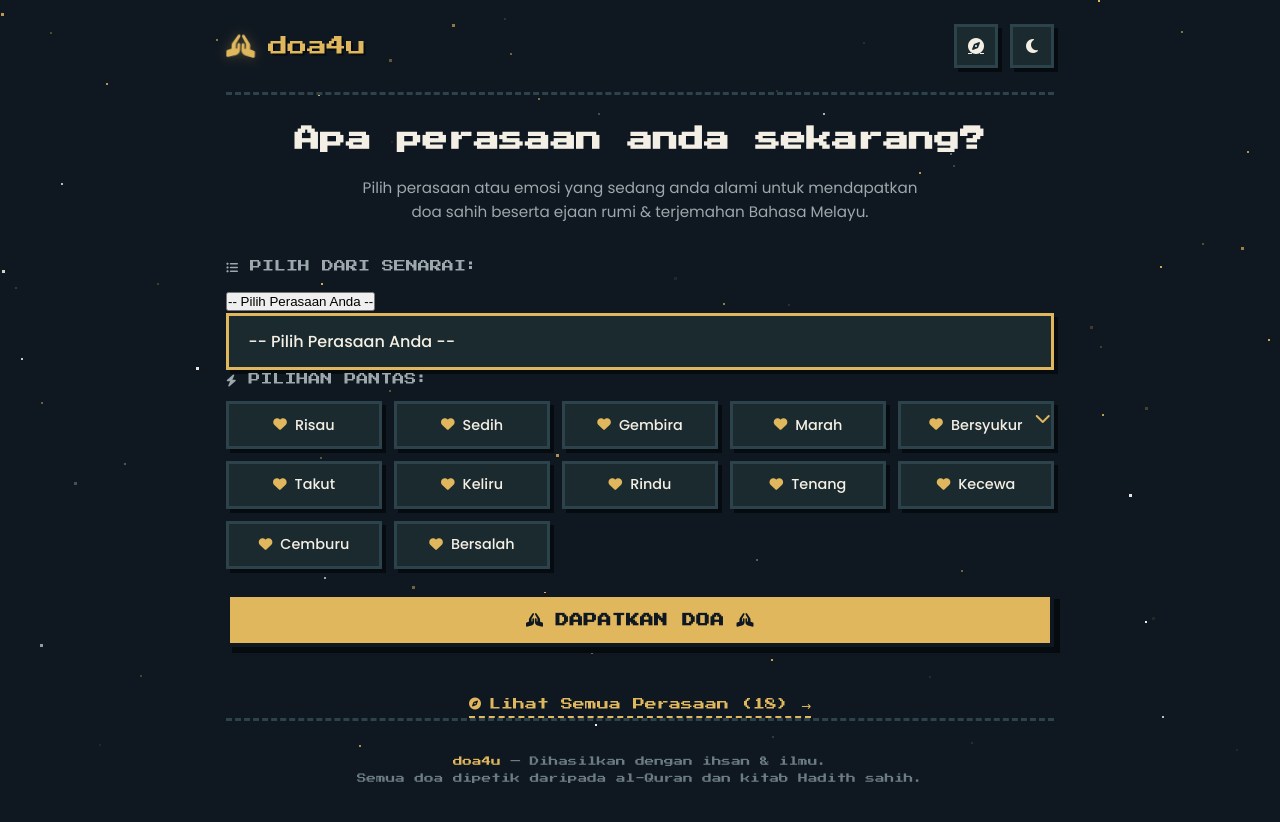
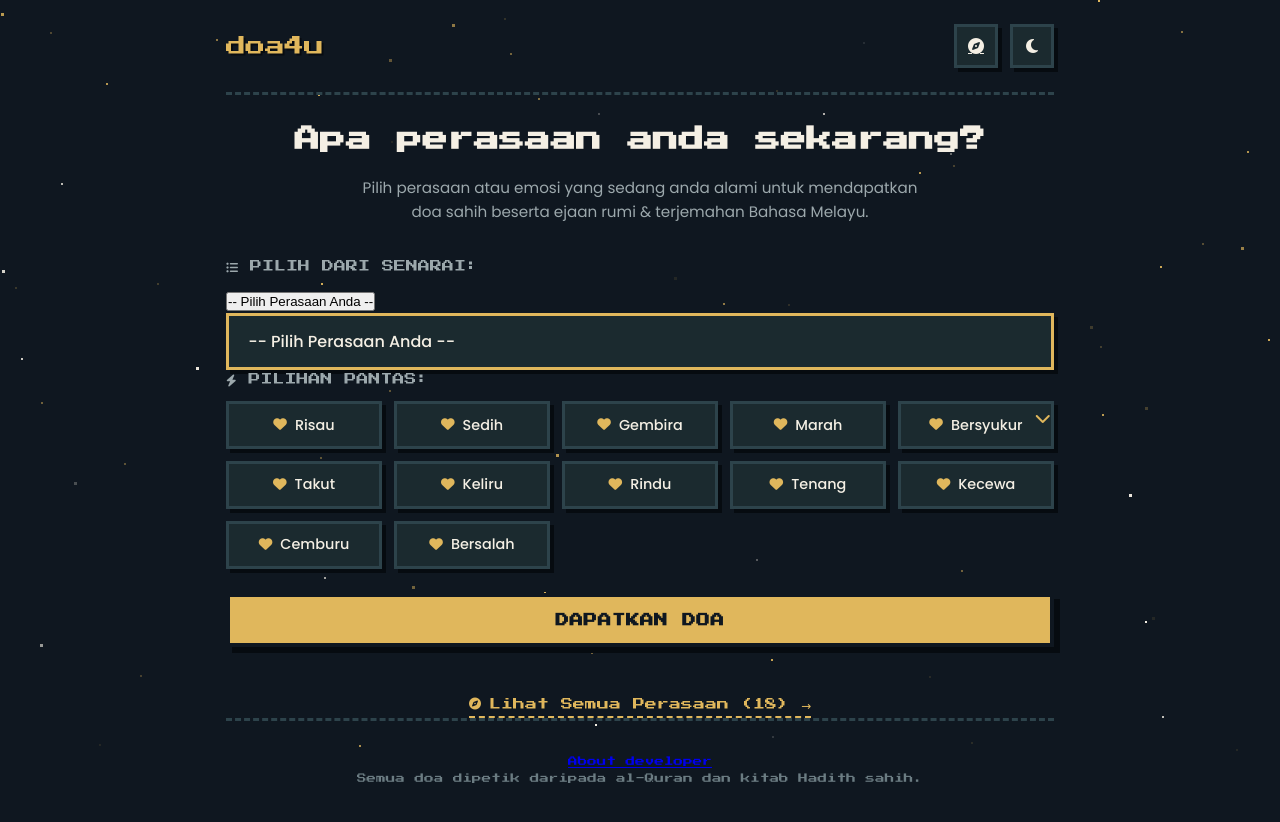
Before and after one commit to dihambatkera/doa4u, a plain HTML site: page index.html in a window 1280 px wide. Drawn offline with Linux system fonts and the light colour scheme.

Commit message:
Add files via upload

```diff
--- a/index.html
+++ b/index.html
@@ -30,7 +30,6 @@
     <!-- Site Header -->
     <header class="site-header">
       <a href="#/" class="brand-logo" id="brand-logo-btn">
-        <i class="fa-solid fa-hands-praying"></i>
         <span class="brand-text">doa4u</span>
       </a>
       <div class="nav-actions">
@@ -81,7 +80,7 @@
 
           <!-- Primary CTA -->
           <button id="find-doa-btn" class="cta-button" type="button">
-            <i class="fa-solid fa-hands-praying"></i> Dapatkan Doa <i class="fa-solid fa-hands-praying"></i>
+            Dapatkan Doa
           </button>
         </div>
 
@@ -167,7 +166,7 @@
     <!-- Site Footer -->
     <footer class="site-footer">
       <p class="footer-text">
-        <span>doa4u</span> — Dihasilkan dengan ihsan & ilmu.<br>
+        <a href="https://dihambatkera.github.io/ahmdmjhd/" target="_blank" rel="noopener" class="developer-link">About developer</a><br>
         Semua doa dipetik daripada al-Quran dan kitab Hadith sahih.
       </p>
     </footer>
@@ -176,7 +175,6 @@
 
   <!-- 8-BIT LOADING OVERLAY -->
   <div id="loading-overlay" class="loading-overlay" aria-live="polite">
-    <i class="fa-solid fa-hands-praying loading-candle"></i>
     <span class="loading-text">Loading</span>
     <div class="loading-bar-container">
       <div id="loading-bar-fill" class="loading-bar-fill"></div>
```
